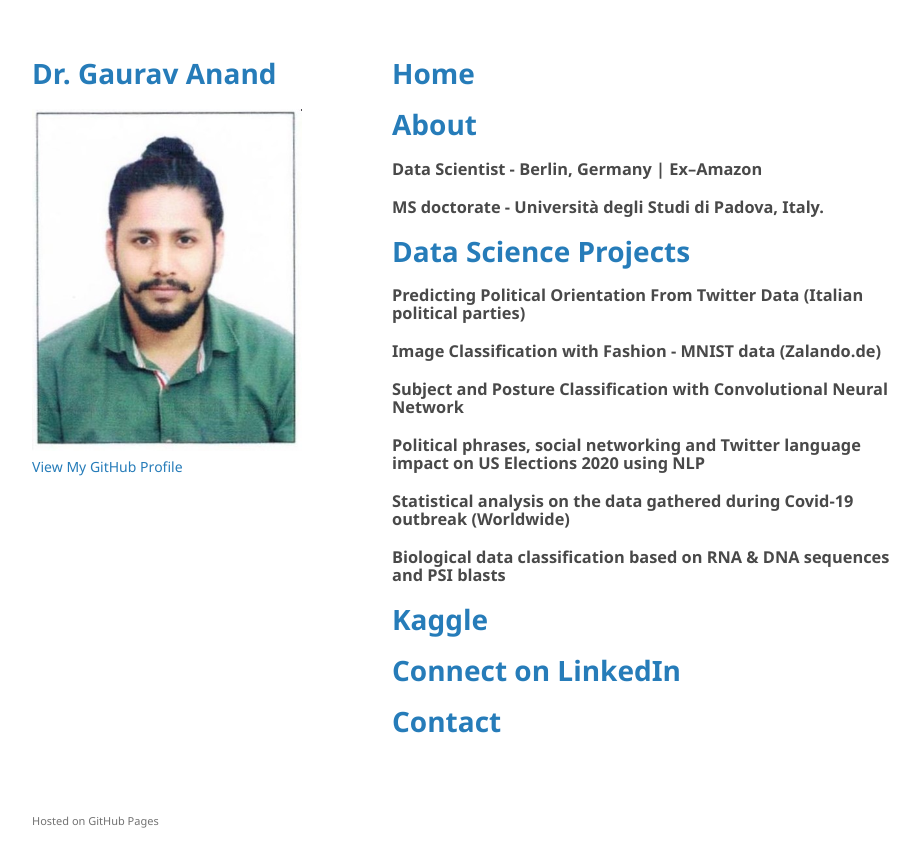
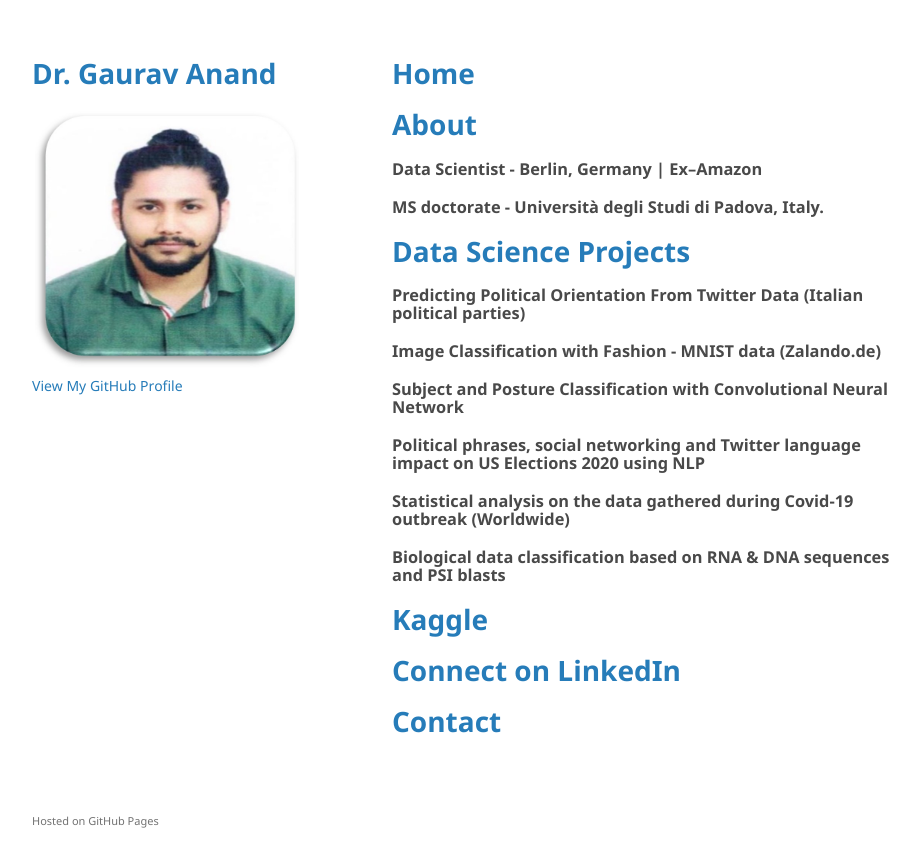
Before and after one commit to anandgrv/anandgrv.github.io, a Jekyll site: the page built from README.md, in a window 1280 px wide. Shown: the top 867 px of the page, without its empty margins (178-1098 px from the left). Built offline with Jekyll 4.4.1, drawn with Linux system fonts in a browser that asks for light colours; our own code applies the rules of GitHub Pages for plain Markdown files.

Commit message:
Update default.html

```diff
--- a/_layouts/default.html
+++ b/_layouts/default.html
@@ -22,7 +22,7 @@
         </a></h1>
 
         <div class="author__avatar">
-          <img src="/images/bio-photo.jpg" alt="Gaurav Anand" itemprop="image">
+          <img src="/images/pic-grv.jpg" alt="Gaurav Anand" itemprop="image">
         </div>
 
 
```
